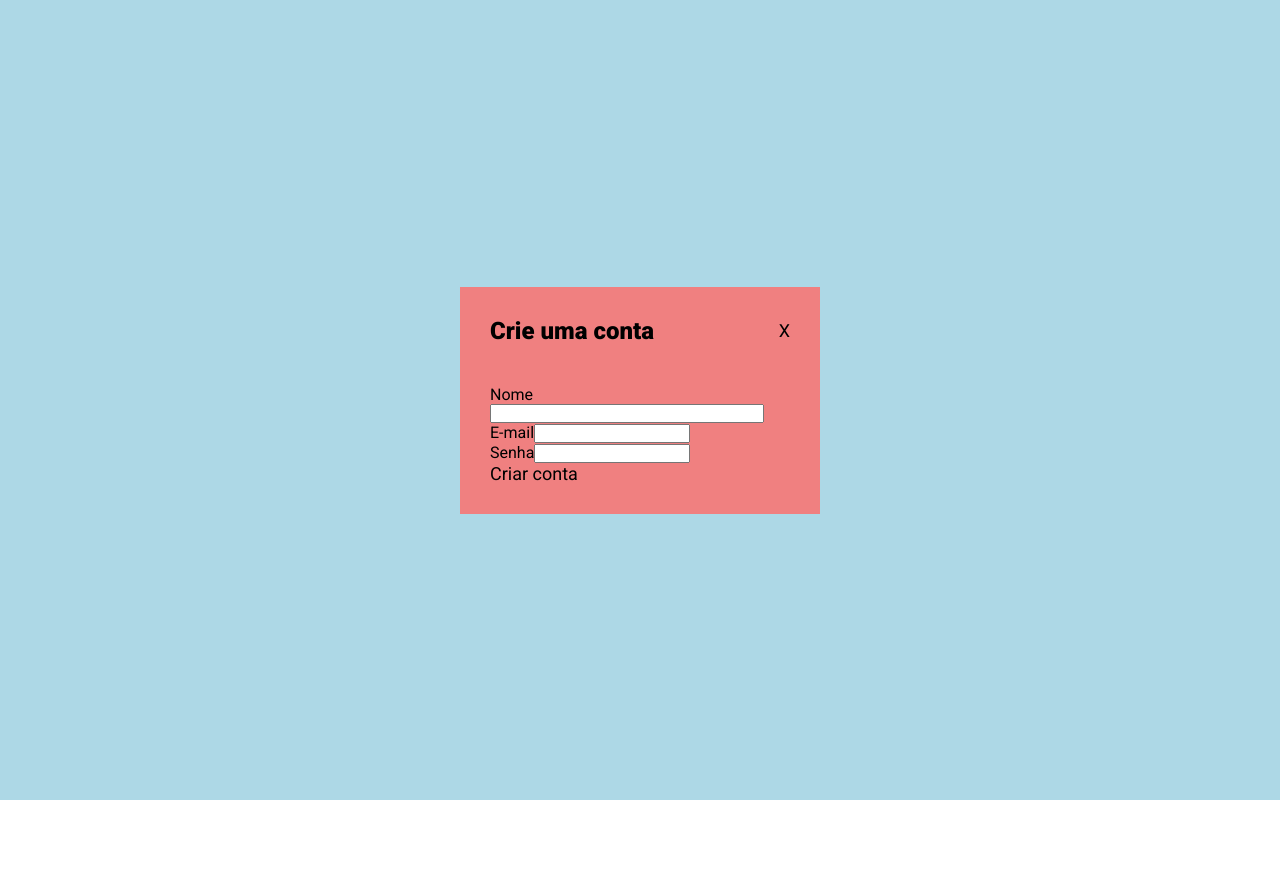
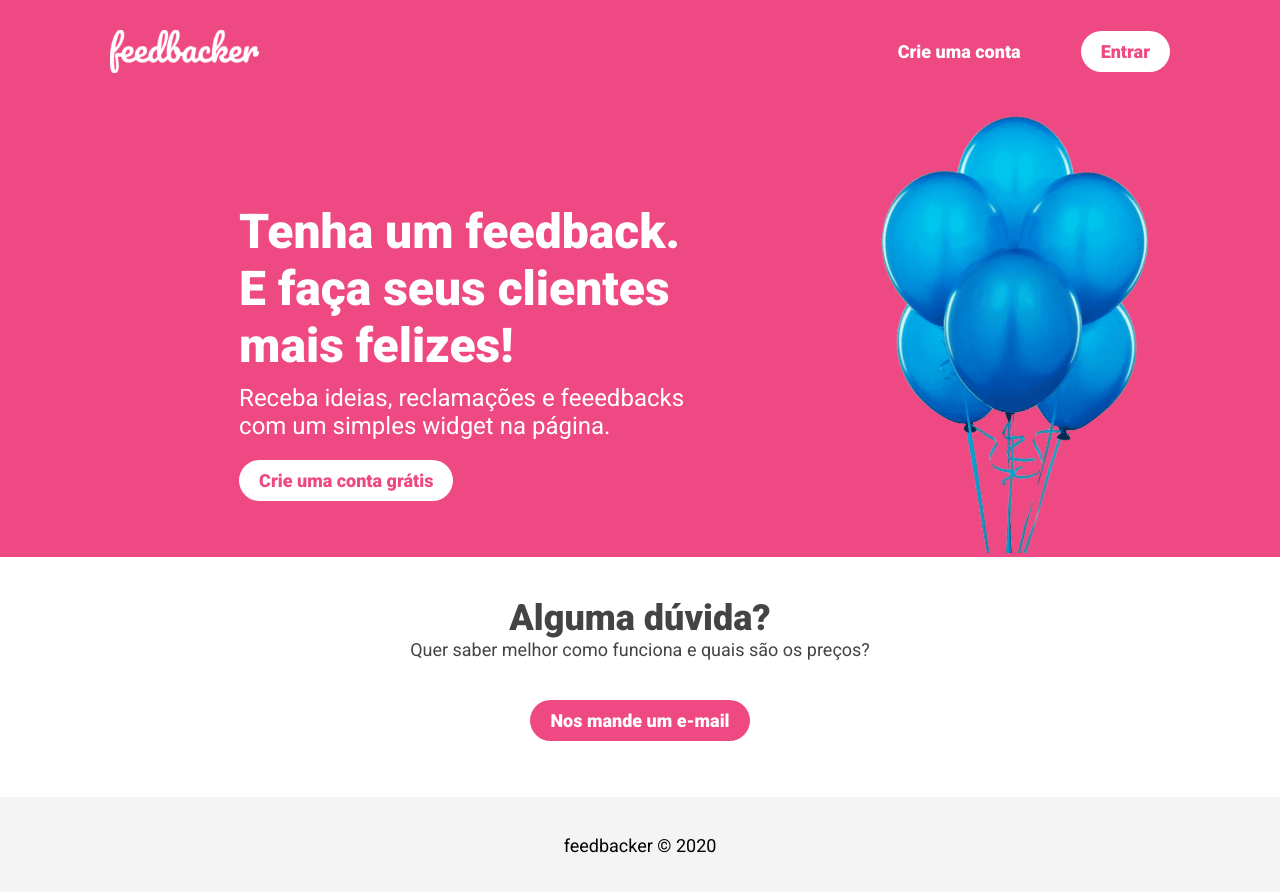
Before and after one commit to jao241/feedbacker, a Vue app: page / in a window 1280 px wide. Before the commit the page ends 800 px from the top, so only its background shows below. Built offline with nearby package versions, Linux system fonts and the light colour scheme.

Commit message:
some alterations for modal

```diff
--- a/src/views/HomeView.vue
+++ b/src/views/HomeView.vue
@@ -1,6 +1,6 @@
 <template>
   <div class="home">
-    <main v-if="false">
+    <main>
       <div class="main">
         <header>
           <img
@@ -9,7 +9,10 @@
             class="logo"
           />
           <div class="header-buttons">
-            <button class="color-white">Crie uma conta</button>
+            <create-account-modal
+              text="Crie uma conta"
+              colorClass="color-white"
+            />
             <button>Entrar</button>
           </div>
         </header>
@@ -21,9 +24,10 @@
               Receba ideias, reclamações e feeedbacks com um simples widget na
               página.
             </p>
-            <button @click="showCreateAccountModal">
-              Crie uma conta grátis
-            </button>
+            <create-account-modal
+              text="Crie uma conta grátis"
+              colorClass="color-pink"
+            />
           </div>
           <div class="main-image">
             <img src="../assets/blue-ballons.svg" alt="foto de balões azuis" />
@@ -38,40 +42,19 @@
       <footer><p>feedbacker &copy; 2020</p></footer>
     </main>
   </div>
-  <div class="create-account">
-    <form>
-      <div class="modal-header">
-        <h2 class="title">Crie uma conta</h2>
-        <button class="close-icon">X</button>
-      </div>
-      <div class="fields">
-        <div class="name-field">
-          <label for="name">Nome</label>
-          <input type="text" name="name" id="name-input" />
-        </div>
-        <div class="email-field">
-          <label for="email">E-mail</label>
-          <input type="text" name="email" id="email-input" />
-        </div>
-        <div class="password-field">
-          <label for="password">Senha</label>
-          <input type="text" name="password" id="password-input" />
-        </div>
-        <button>Criar conta</button>
-      </div>
-    </form>
-  </div>
 </template>
 
 <script>
+import createAccountModal from "@/components/createAccountModal.vue";
+import { ref } from "@vue/reactivity";
+
 export default {
+  components: { createAccountModal },
   setup() {
-    function showCreateAccountModal() {
-      console.log("click");
-    }
+    const modalOpen = ref(false);
 
     return {
-      showCreateAccountModal,
+      modalOpen,
     };
   },
 };
@@ -198,34 +181,4 @@ header {
   font-weight: 800;
   padding: 10px 20px;
 }
-
-.create-account {
-  width: 100%;
-  height: 100vh;
-  display: flex;
-  justify-content: center;
-  align-items: center;
-  background-color: lightblue;
-}
-
-.create-account form {
-  background-color: lightcoral;
-  padding: 30px;
-  width: 300px;
-}
-
-.modal-header {
-  display: flex;
-  justify-content: space-between;
-  margin-bottom: 40px;
-}
-
-.name-field {
-  display: flex;
-  flex-direction: column;
-}
-
-.name-field input {
-  width: 90%;
-}
 </style>
```
